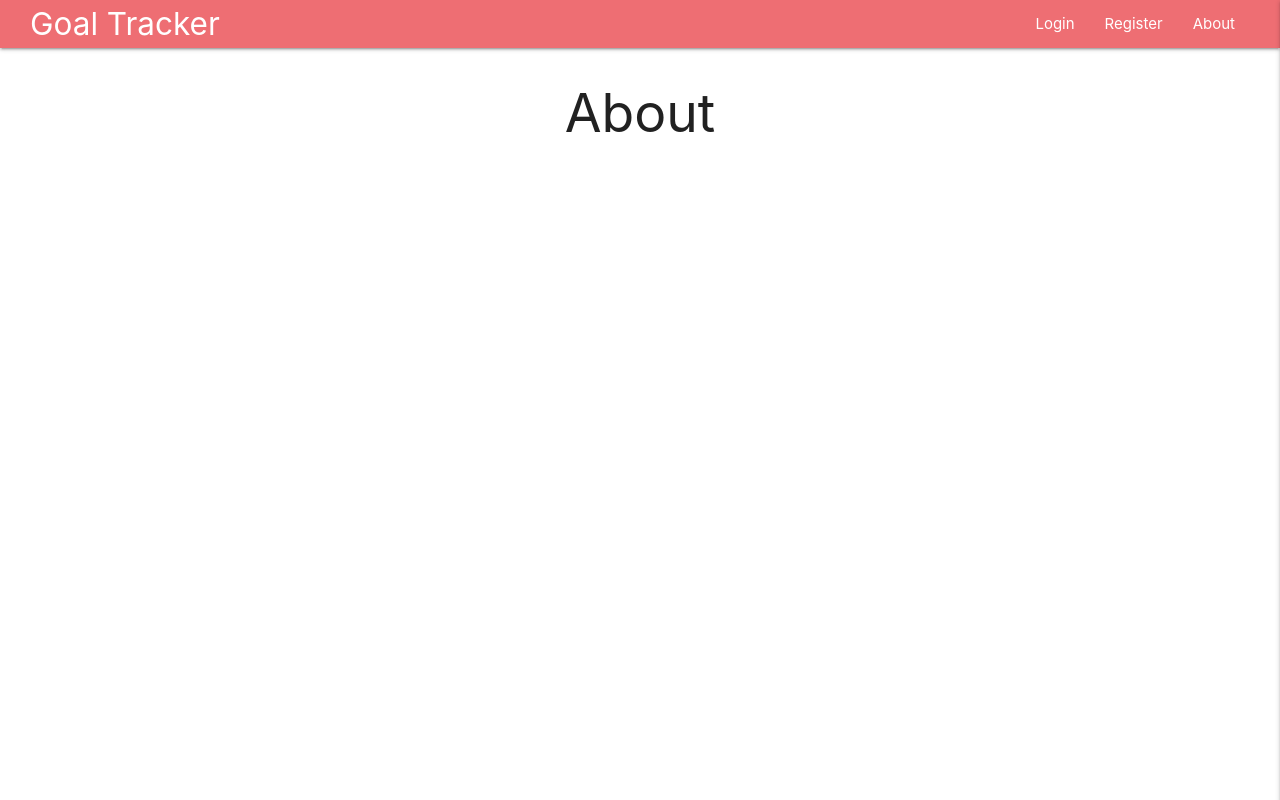
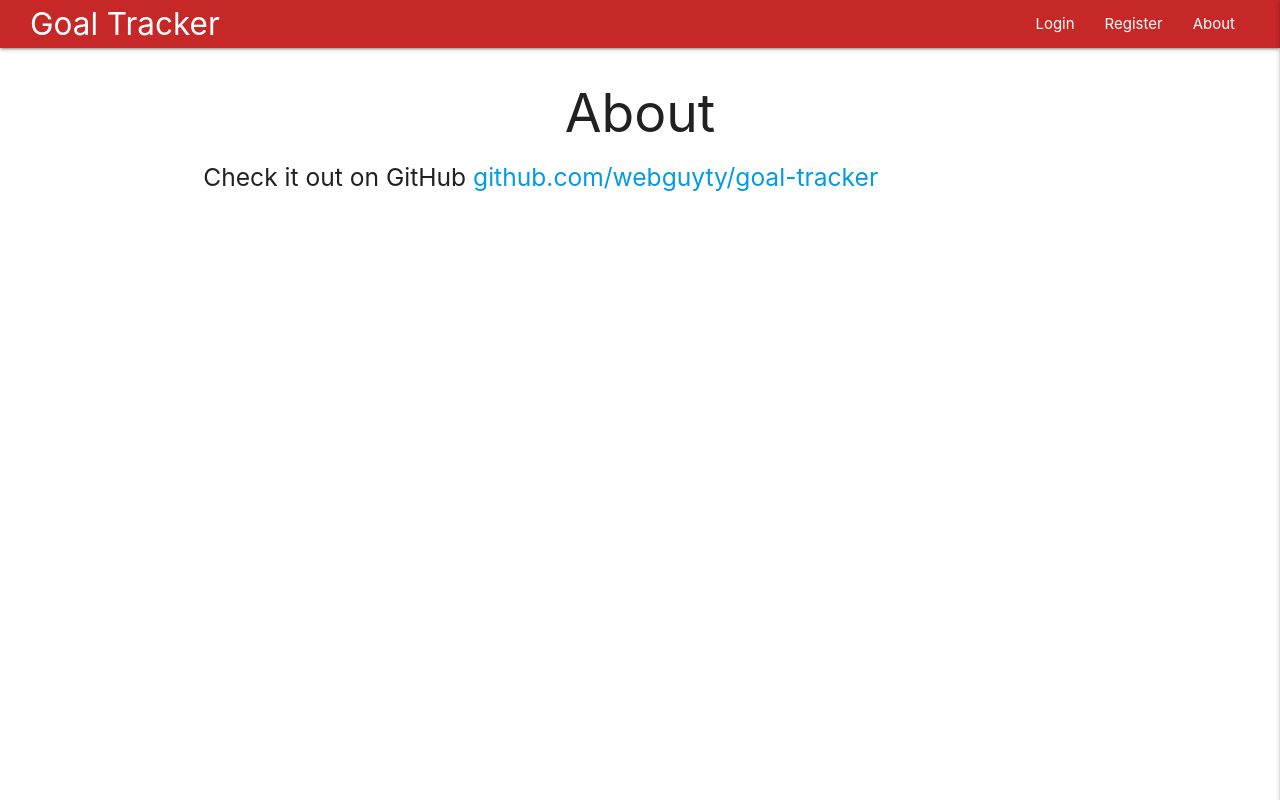
Before and after one commit to webguyty/goal-tracker, a React (Create React App) app in the folder client/: page /about in a window 1280 px wide. Built offline with nearby package versions, Linux system fonts and the light colour scheme; the HTML template or start-up script is replaced by a standard one.

Commit message:
about page update

```diff
--- a/client/src/components/layout/Navbar.js
+++ b/client/src/components/layout/Navbar.js
@@ -51,7 +51,7 @@ const Navbar = () => {
 
   return (
     <Fragment>
-      <nav className='nav '>
+      <nav className='nav red darken-3'>
         <div className='nav-wrapper'>
           <Link to='/' className='brand-logo'>
             Goal Tracker
--- a/client/src/components/pages/About.js
+++ b/client/src/components/pages/About.js
@@ -3,9 +3,20 @@ import React from 'react';
 const About = () => {
   return (
     <div className='about__page'>
-      <div className='row'>
-        <div className='col s12'>
-          <h2 className='center-align'>About</h2>
+      <div className='container'>
+        <div className='row'>
+          <div className='col s12'>
+            <h2 className='center-align'>About</h2>
+            <h5>
+              Check it out on GitHub{' '}
+              <a
+                target='_blank'
+                href='https://github.com/webguyty/goal-tracker'
+              >
+                github.com/webguyty/goal-tracker
+              </a>
+            </h5>
+          </div>
         </div>
       </div>
     </div>
--- a/client/src/components/pages/Home.js
+++ b/client/src/components/pages/Home.js
@@ -67,9 +67,12 @@ const Home = () => {
               <div class='card-content white-text'>
                 <span class='card-title'>Examples</span>
                 <p>
-                  I have $4 million in investments <br />
-                  I have a great relationship with my family <br />I bike 100
-                  miles for fun
+                  I have $4 million in investments
+                  <br />
+                  I have a great relationship with my family
+                  <br />
+                  I bike 100 miles for fun
+                  <br />I travel and explore new places
                 </p>
               </div>
             </div>
```
